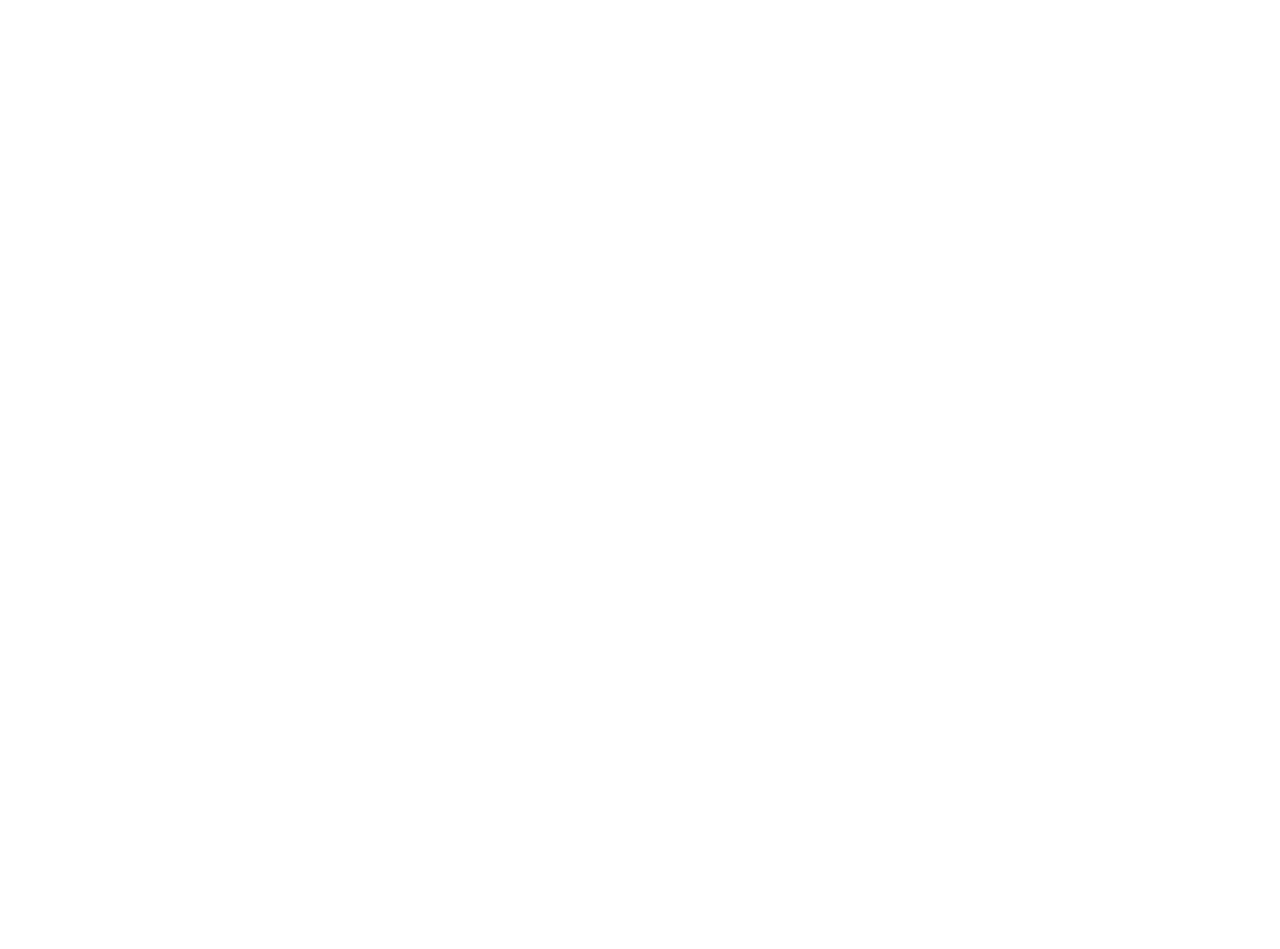
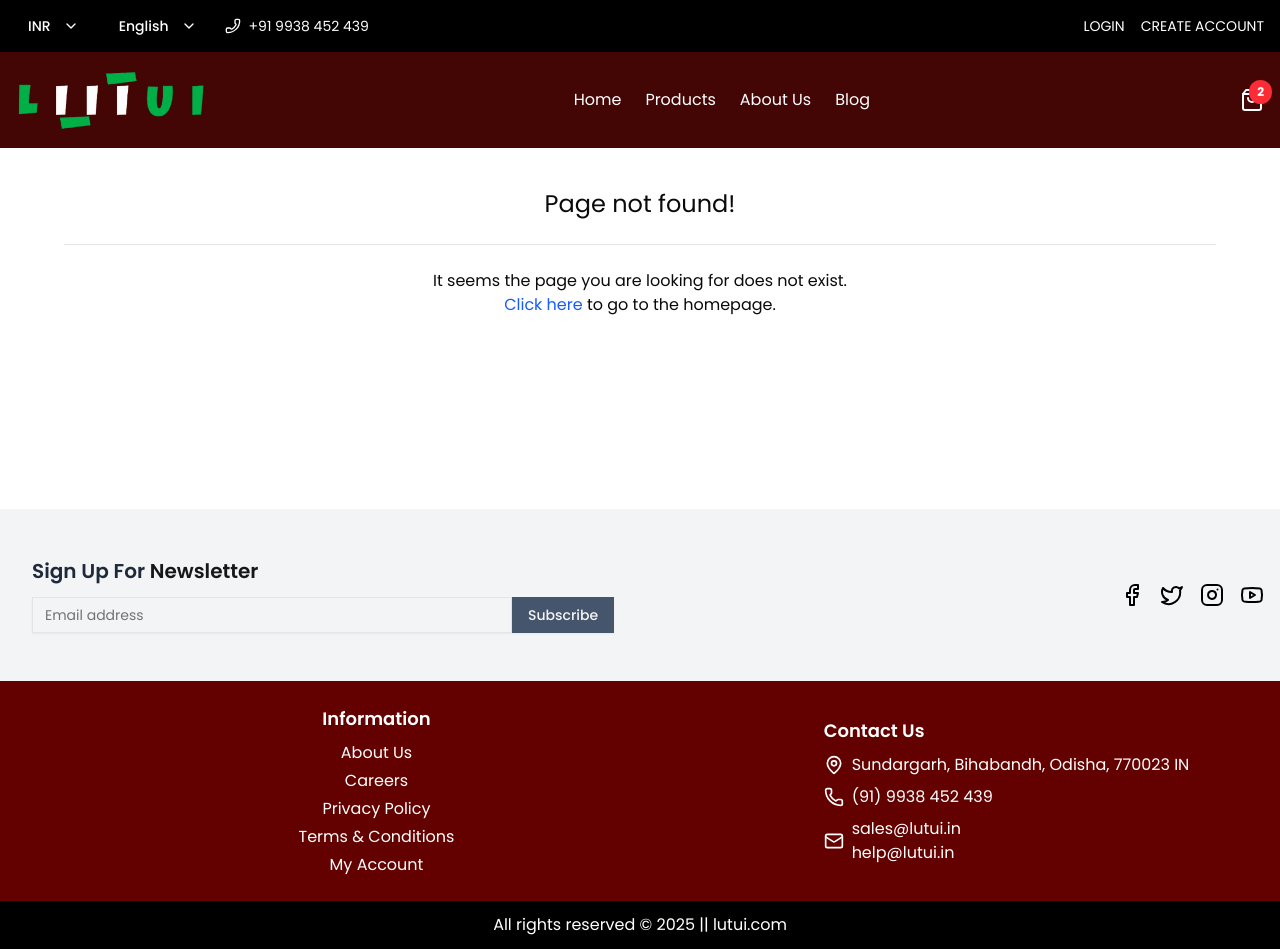
Before and after one commit to rohitbilung/lutui, a React (Vite) app in the folder frontend/: page /page-not-found in a window 1280 px wide. Before the commit this address had no page. Before the commit the page ends 800 px from the top, so only its background shows below. Built offline with nearby package versions, Linux system fonts and the light colour scheme.

Commit message:
added page not found

```diff
--- a/frontend/src/App.jsx
+++ b/frontend/src/App.jsx
@@ -1,11 +1,16 @@
-import { Route, Routes } from "react-router-dom"
+import { Navigate, Route, Routes } from "react-router-dom"
 import { About, Home } from "./pages"
+import PageNotFound from "./pages/_root/PageNotFound"
 
 const App = () => {
   return (
     <Routes>
       <Route path="/" element={<Home />} />
-      <Route path="/about" element={<About />} />
+      <Route path="/about-us" element={<About />} />
+
+      <Route path="/page-not-found" element={<PageNotFound />} />
+
+      <Route path="/*" element={<Navigate to="/page-not-found" />} />
     </Routes>
   )
 }
--- a/frontend/src/components/shared/common/layouts/PageContent.jsx
+++ b/frontend/src/components/shared/common/layouts/PageContent.jsx
@@ -1,17 +1,18 @@
-import { Separator } from "@/components/ui/separator"
+import { Separator } from "@/components/ui/separator";
+import clsx from "clsx";
 
-const PageContent = ({ title, children }) => {
+const PageContent = ({ title, children, contentClass = "" }) => {
   return (
-    <div className='w-full px-4 md:px-16 py-4 md:py-10 flex flex-col gap-2 items-center'>
+    <div className="w-full px-4 md:px-16 py-4 md:py-10 flex flex-col gap-2 items-center">
       {title && (
-        <h1 className='text-2xl text-center'>{title}</h1>
+        <>
+          <h1 className="text-2xl text-center">{title}</h1>
+          <Separator className="my-4" />
+        </>
       )}
-      <Separator className="my-4" />
-      <div className='w-full'>
-        {children}
-      </div>
+      <div className={clsx("w-full min-h-[200px]", contentClass)}>{children}</div>
     </div>
-  )
-}
+  );
+};
 
-export default PageContent
+export default PageContent;
--- /dev/null
+++ b/frontend/src/pages/_root/PageNotFound.jsx
@@ -0,0 +1,22 @@
+import React from "react";
+import PageWrapper from "../../components/shared/common/layouts/PageWrapper";
+import PageContent from "../../components/shared/common/layouts/PageContent";
+import { Link } from "react-router-dom";
+
+const PageNotFound = () => {
+  return (
+    <PageWrapper>
+      <PageContent title="Page not found!" contentClass="flex flex-col items-center">
+        <p>It seems the page you are looking for does not exist.</p>
+        <p>
+          <Link to="/" className="text-blue-600">
+            Click here
+          </Link>{" "}
+          to go to the homepage.
+        </p>
+      </PageContent>
+    </PageWrapper>
+  );
+};
+
+export default PageNotFound;
```
